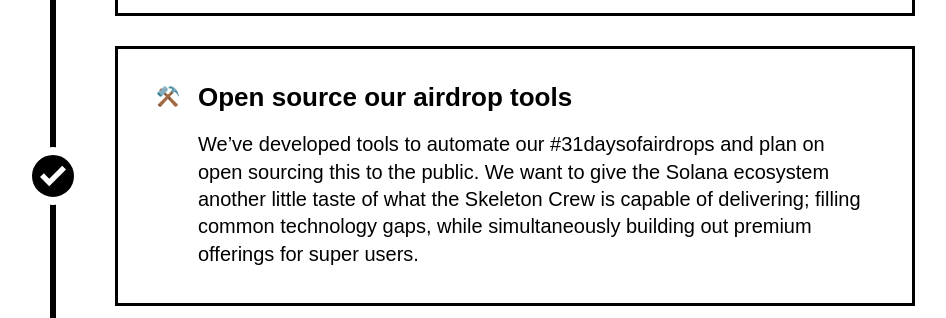
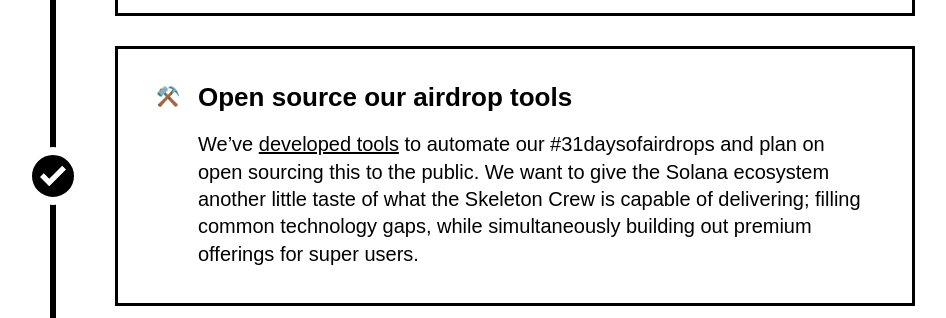
Before and after one commit to theskeletoncrew/website, a Next.js app: page / in a window 1280 px wide. Shown: the part 4060-4378 px from the top of the page, without its empty margins (125-1071 px from the left). Built offline with nearby package versions, Linux system fonts and the light colour scheme; a web font is replaced by a local one.

Commit message:
link airdrop tools

```diff
--- a/pages/index.tsx
+++ b/pages/index.tsx
@@ -463,12 +463,19 @@
                   Open source our airdrop tools
                 </span>
                 <span className="roadmap-item-description">
-                  We’ve developed tools to automate our #31daysofairdrops and
-                  plan on open sourcing this to the public. We want to give the
-                  Solana ecosystem another little taste of what the Skeleton
-                  Crew is capable of delivering; filling common technology gaps,
-                  while simultaneously building out premium offerings for super
-                  users.
+                  We’ve{" "}
+                  <a
+                    href="https://github.com/theskeletoncrew/air-support"
+                    target="_blank"
+                    rel="noreferrer"
+                  >
+                    developed tools
+                  </a>{" "}
+                  to automate our #31daysofairdrops and plan on open sourcing
+                  this to the public. We want to give the Solana ecosystem
+                  another little taste of what the Skeleton Crew is capable of
+                  delivering; filling common technology gaps, while
+                  simultaneously building out premium offerings for super users.
                 </span>
               </li>
               <li className="completed">
```
